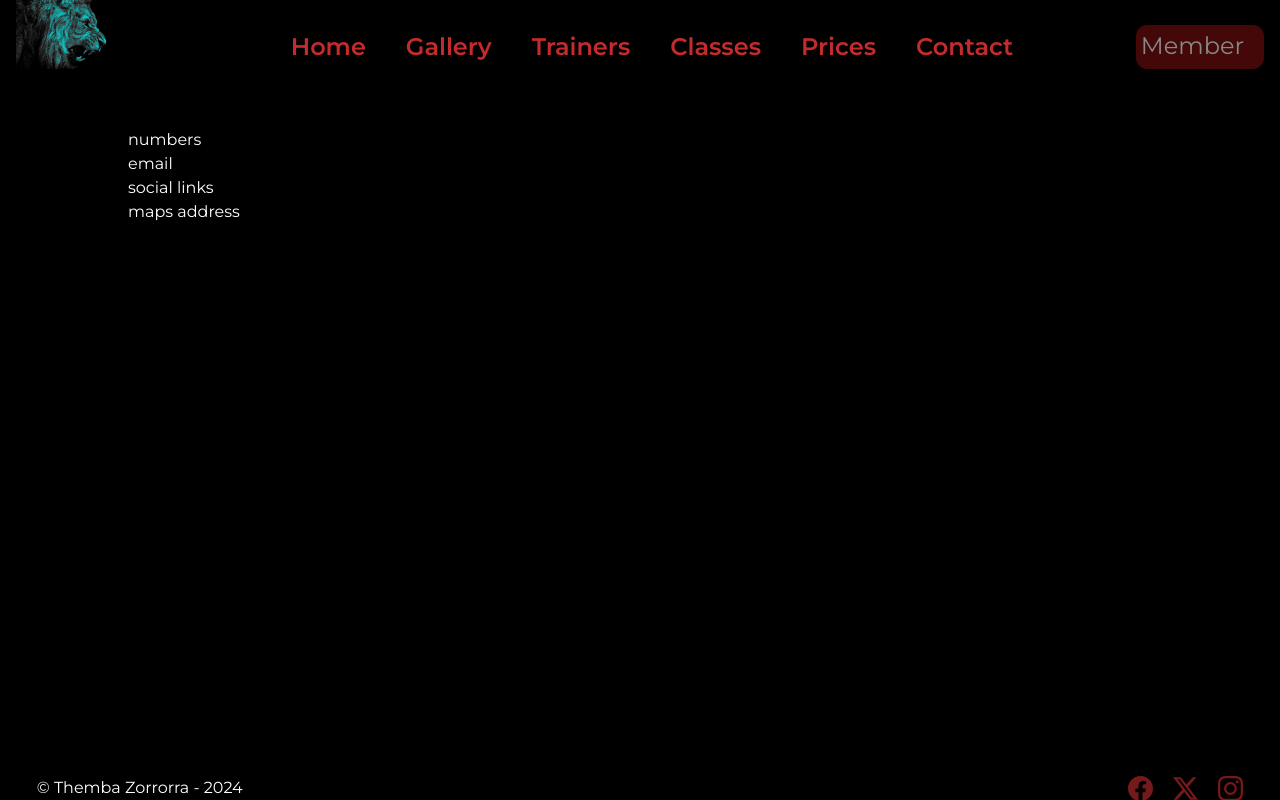
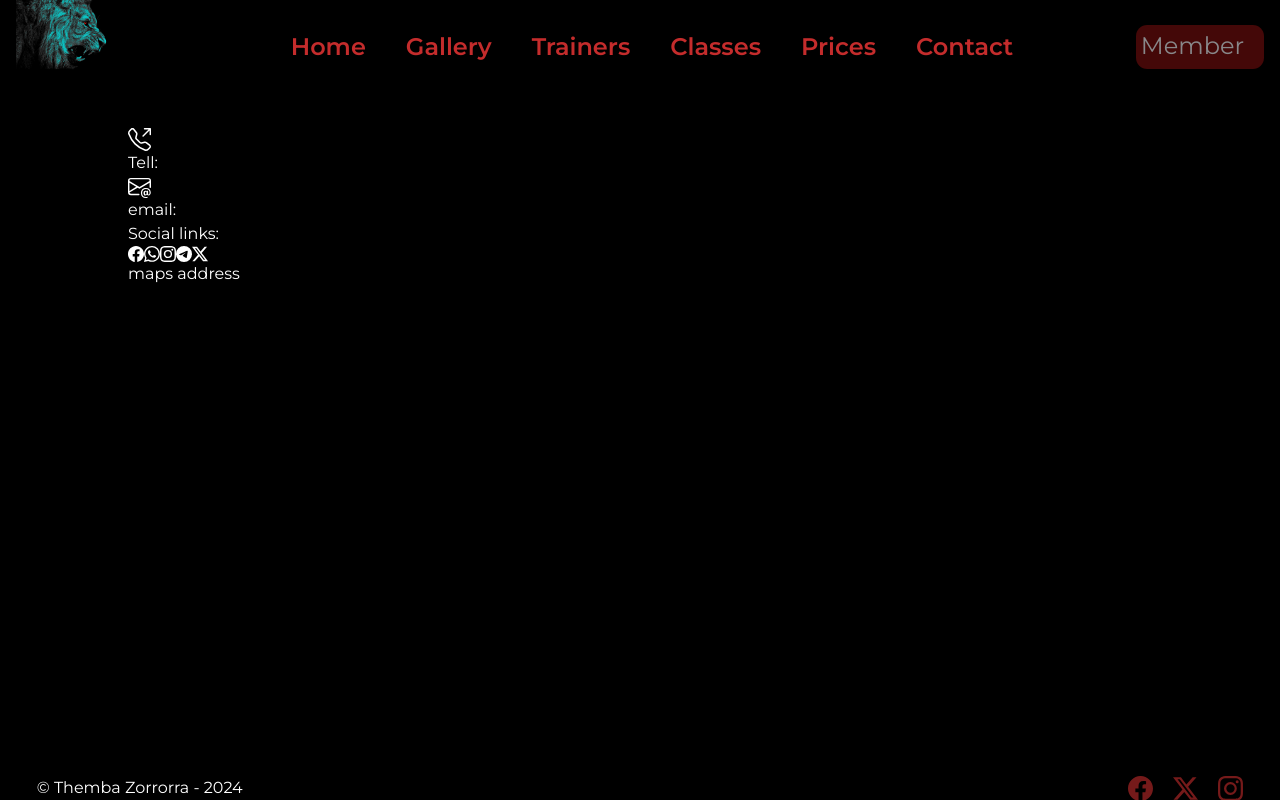
Before and after one commit to ThembaJNcube/Neo-G, a React (Create React App) app: page /contact in a window 1280 px wide. Built offline with nearby package versions, Linux system fonts and the light colour scheme.

Commit message:
contact uptade

```diff
--- a/src/components/Contact.jsx
+++ b/src/components/Contact.jsx
@@ -3,9 +3,89 @@
 function Contact() {
   return (
     <div className="contact-container text-white">
-      <div className="contact box"><h1>numbers</h1></div>
-      <div className="contact box">email</div>
-      <div className="contact box">social links</div>
+      <div className="contact box">
+        <svg
+          xmlns="http://www.w3.org/2000/svg"
+          width="23"
+          height="23"
+          fill="currentColor"
+          class="bi bi-telephone-outbound"
+          viewBox="0 0 16 16"
+        >
+          <path d="M3.654 1.328a.678.678 0 0 0-1.015-.063L1.605 2.3c-.483.484-.661 1.169-.45 1.77a17.6 17.6 0 0 0 4.168 6.608 17.6 17.6 0 0 0 6.608 4.168c.601.211 1.286.033 1.77-.45l1.034-1.034a.678.678 0 0 0-.063-1.015l-2.307-1.794a.68.68 0 0 0-.58-.122l-2.19.547a1.75 1.75 0 0 1-1.657-.459L5.482 8.062a1.75 1.75 0 0 1-.46-1.657l.548-2.19a.68.68 0 0 0-.122-.58zM1.884.511a1.745 1.745 0 0 1 2.612.163L6.29 2.98c.329.423.445.974.315 1.494l-.547 2.19a.68.68 0 0 0 .178.643l2.457 2.457a.68.68 0 0 0 .644.178l2.189-.547a1.75 1.75 0 0 1 1.494.315l2.306 1.794c.829.645.905 1.87.163 2.611l-1.034 1.034c-.74.74-1.846 1.065-2.877.702a18.6 18.6 0 0 1-7.01-4.42 18.6 18.6 0 0 1-4.42-7.009c-.362-1.03-.037-2.137.703-2.877zM11 .5a.5.5 0 0 1 .5-.5h4a.5.5 0 0 1 .5.5v4a.5.5 0 0 1-1 0V1.707l-4.146 4.147a.5.5 0 0 1-.708-.708L14.293 1H11.5a.5.5 0 0 1-.5-.5" />
+        </svg>
+        <h1>Tell:</h1>
+      </div>
+      <div className="contact box">
+        <svg
+          xmlns="http://www.w3.org/2000/svg"
+          width="23"
+          height="23"
+          fill="currentColor"
+          class="bi bi-envelope-at"
+          viewBox="0 0 16 16"
+        >
+          <path d="M2 2a2 2 0 0 0-2 2v8.01A2 2 0 0 0 2 14h5.5a.5.5 0 0 0 0-1H2a1 1 0 0 1-.966-.741l5.64-3.471L8 9.583l7-4.2V8.5a.5.5 0 0 0 1 0V4a2 2 0 0 0-2-2zm3.708 6.208L1 11.105V5.383zM1 4.217V4a1 1 0 0 1 1-1h12a1 1 0 0 1 1 1v.217l-7 4.2z" />
+          <path d="M14.247 14.269c1.01 0 1.587-.857 1.587-2.025v-.21C15.834 10.43 14.64 9 12.52 9h-.035C10.42 9 9 10.36 9 12.432v.214C9 14.82 10.438 16 12.358 16h.044c.594 0 1.018-.074 1.237-.175v-.73c-.245.11-.673.18-1.18.18h-.044c-1.334 0-2.571-.788-2.571-2.655v-.157c0-1.657 1.058-2.724 2.64-2.724h.04c1.535 0 2.484 1.05 2.484 2.326v.118c0 .975-.324 1.39-.639 1.39-.232 0-.41-.148-.41-.42v-2.19h-.906v.569h-.03c-.084-.298-.368-.63-.954-.63-.778 0-1.259.555-1.259 1.4v.528c0 .892.49 1.434 1.26 1.434.471 0 .896-.227 1.014-.643h.043c.118.42.617.648 1.12.648m-2.453-1.588v-.227c0-.546.227-.791.573-.791.297 0 .572.192.572.708v.367c0 .573-.253.744-.564.744-.354 0-.581-.215-.581-.8Z" />
+        </svg>
+        <h1>email:</h1>
+      </div>
+      <div className="contact box">
+
+        <h1> Social links:</h1>
+        <div className="socials flex">
+          <svg
+            xmlns="http://www.w3.org/2000/svg"
+            width="16"
+            height="16"
+            fill="currentColor"
+            class="bi bi-facebook"
+            viewBox="0 0 16 16"
+          >
+            <path d="M16 8.049c0-4.446-3.582-8.05-8-8.05C3.58 0-.002 3.603-.002 8.05c0 4.017 2.926 7.347 6.75 7.951v-5.625h-2.03V8.05H6.75V6.275c0-2.017 1.195-3.131 3.022-3.131.876 0 1.791.157 1.791.157v1.98h-1.009c-.993 0-1.303.621-1.303 1.258v1.51h2.218l-.354 2.326H9.25V16c3.824-.604 6.75-3.934 6.75-7.951" />
+          </svg>
+          <svg
+            xmlns="http://www.w3.org/2000/svg"
+            width="16"
+            height="16"
+            fill="currentColor"
+            class="bi bi-whatsapp"
+            viewBox="0 0 16 16"
+          >
+            <path d="M13.601 2.326A7.85 7.85 0 0 0 7.994 0C3.627 0 .068 3.558.064 7.926c0 1.399.366 2.76 1.057 3.965L0 16l4.204-1.102a7.9 7.9 0 0 0 3.79.965h.004c4.368 0 7.926-3.558 7.93-7.93A7.9 7.9 0 0 0 13.6 2.326zM7.994 14.521a6.6 6.6 0 0 1-3.356-.92l-.24-.144-2.494.654.666-2.433-.156-.251a6.56 6.56 0 0 1-1.007-3.505c0-3.626 2.957-6.584 6.591-6.584a6.56 6.56 0 0 1 4.66 1.931 6.56 6.56 0 0 1 1.928 4.66c-.004 3.639-2.961 6.592-6.592 6.592m3.615-4.934c-.197-.099-1.17-.578-1.353-.646-.182-.065-.315-.099-.445.099-.133.197-.513.646-.627.775-.114.133-.232.148-.43.05-.197-.1-.836-.308-1.592-.985-.59-.525-.985-1.175-1.103-1.372-.114-.198-.011-.304.088-.403.087-.088.197-.232.296-.346.1-.114.133-.198.198-.33.065-.134.034-.248-.015-.347-.05-.099-.445-1.076-.612-1.47-.16-.389-.323-.335-.445-.34-.114-.007-.247-.007-.38-.007a.73.73 0 0 0-.529.247c-.182.198-.691.677-.691 1.654s.71 1.916.81 2.049c.098.133 1.394 2.132 3.383 2.992.47.205.84.326 1.129.418.475.152.904.129 1.246.08.38-.058 1.171-.48 1.338-.943.164-.464.164-.86.114-.943-.049-.084-.182-.133-.38-.232" />
+          </svg>
+          <svg
+            xmlns="http://www.w3.org/2000/svg"
+            width="16"
+            height="16"
+            fill="currentColor"
+            class="bi bi-instagram"
+            viewBox="0 0 16 16"
+          >
+            <path d="M8 0C5.829 0 5.556.01 4.703.048 3.85.088 3.269.222 2.76.42a3.9 3.9 0 0 0-1.417.923A3.9 3.9 0 0 0 .42 2.76C.222 3.268.087 3.85.048 4.7.01 5.555 0 5.827 0 8.001c0 2.172.01 2.444.048 3.297.04.852.174 1.433.372 1.942.205.526.478.972.923 1.417.444.445.89.719 1.416.923.51.198 1.09.333 1.942.372C5.555 15.99 5.827 16 8 16s2.444-.01 3.298-.048c.851-.04 1.434-.174 1.943-.372a3.9 3.9 0 0 0 1.416-.923c.445-.445.718-.891.923-1.417.197-.509.332-1.09.372-1.942C15.99 10.445 16 10.173 16 8s-.01-2.445-.048-3.299c-.04-.851-.175-1.433-.372-1.941a3.9 3.9 0 0 0-.923-1.417A3.9 3.9 0 0 0 13.24.42c-.51-.198-1.092-.333-1.943-.372C10.443.01 10.172 0 7.998 0zm-.717 1.442h.718c2.136 0 2.389.007 3.232.046.78.035 1.204.166 1.486.275.373.145.64.319.92.599s.453.546.598.92c.11.281.24.705.275 1.485.039.843.047 1.096.047 3.231s-.008 2.389-.047 3.232c-.035.78-.166 1.203-.275 1.485a2.5 2.5 0 0 1-.599.919c-.28.28-.546.453-.92.598-.28.11-.704.24-1.485.276-.843.038-1.096.047-3.232.047s-2.39-.009-3.233-.047c-.78-.036-1.203-.166-1.485-.276a2.5 2.5 0 0 1-.92-.598 2.5 2.5 0 0 1-.6-.92c-.109-.281-.24-.705-.275-1.485-.038-.843-.046-1.096-.046-3.233s.008-2.388.046-3.231c.036-.78.166-1.204.276-1.486.145-.373.319-.64.599-.92s.546-.453.92-.598c.282-.11.705-.24 1.485-.276.738-.034 1.024-.044 2.515-.045zm4.988 1.328a.96.96 0 1 0 0 1.92.96.96 0 0 0 0-1.92m-4.27 1.122a4.109 4.109 0 1 0 0 8.217 4.109 4.109 0 0 0 0-8.217m0 1.441a2.667 2.667 0 1 1 0 5.334 2.667 2.667 0 0 1 0-5.334" />
+          </svg>
+          <svg
+            xmlns="http://www.w3.org/2000/svg"
+            width="16"
+            height="16"
+            fill="currentColor"
+            class="bi bi-telegram"
+            viewBox="0 0 16 16"
+          >
+            <path d="M16 8A8 8 0 1 1 0 8a8 8 0 0 1 16 0M8.287 5.906q-1.168.486-4.666 2.01-.567.225-.595.442c-.03.243.275.339.69.47l.175.055c.408.133.958.288 1.243.294q.39.01.868-.32 3.269-2.206 3.374-2.23c.05-.012.12-.026.166.016s.042.12.037.141c-.03.129-1.227 1.241-1.846 1.817-.193.18-.33.307-.358.336a8 8 0 0 1-.188.186c-.38.366-.664.64.015 1.088.327.216.589.393.85.571.284.194.568.387.936.629q.14.092.27.187c.331.236.63.448.997.414.214-.02.435-.22.547-.82.265-1.417.786-4.486.906-5.751a1.4 1.4 0 0 0-.013-.315.34.34 0 0 0-.114-.217.53.53 0 0 0-.31-.093c-.3.005-.763.166-2.984 1.09" />
+          </svg>
+          <svg
+            xmlns="http://www.w3.org/2000/svg"
+            width="16"
+            height="16"
+            fill="currentColor"
+            class="bi bi-twitter-x"
+            viewBox="0 0 16 16"
+          >
+            <path d="M12.6.75h2.454l-5.36 6.142L16 15.25h-4.937l-3.867-5.07-4.425 5.07H.316l5.733-6.57L0 .75h5.063l3.495 4.633L12.601.75Zm-.86 13.028h1.36L4.323 2.145H2.865z" />
+          </svg>
+        </div>
+      </div>
       <div className="contact box">maps address</div>
     </div>
   );
```
